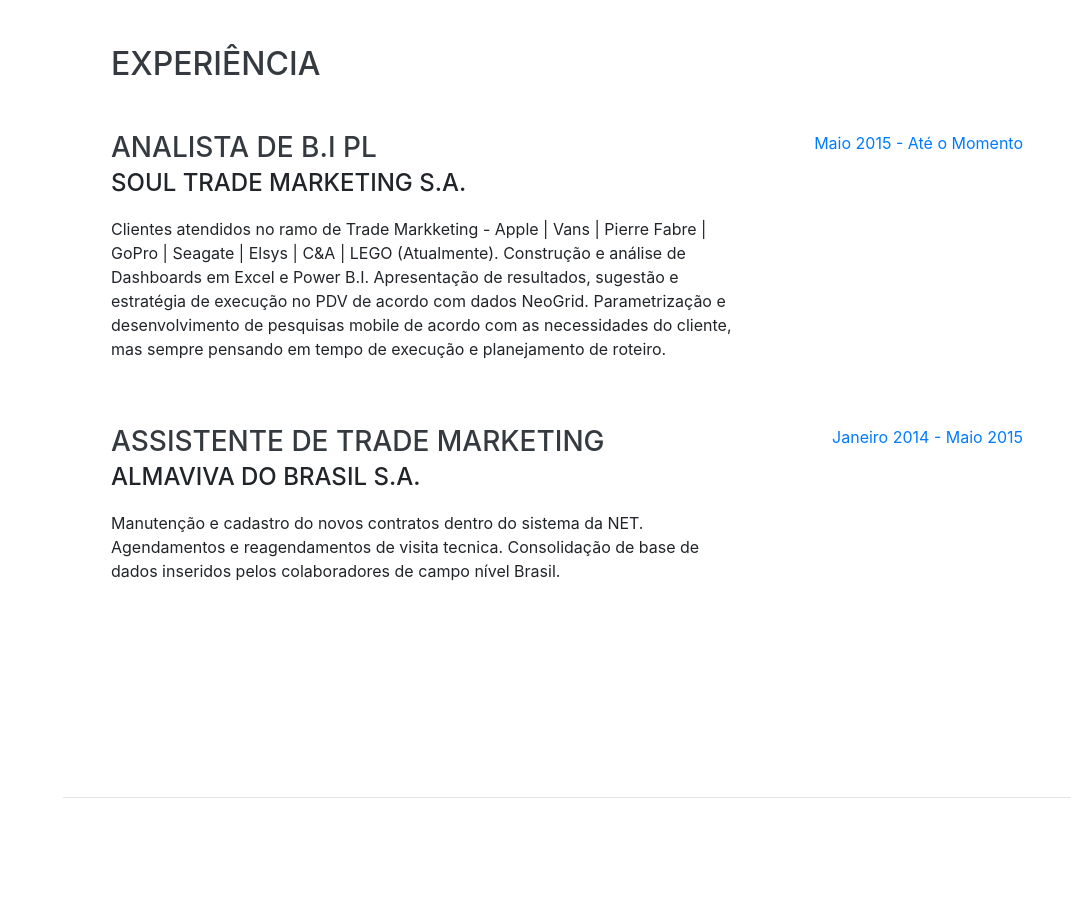
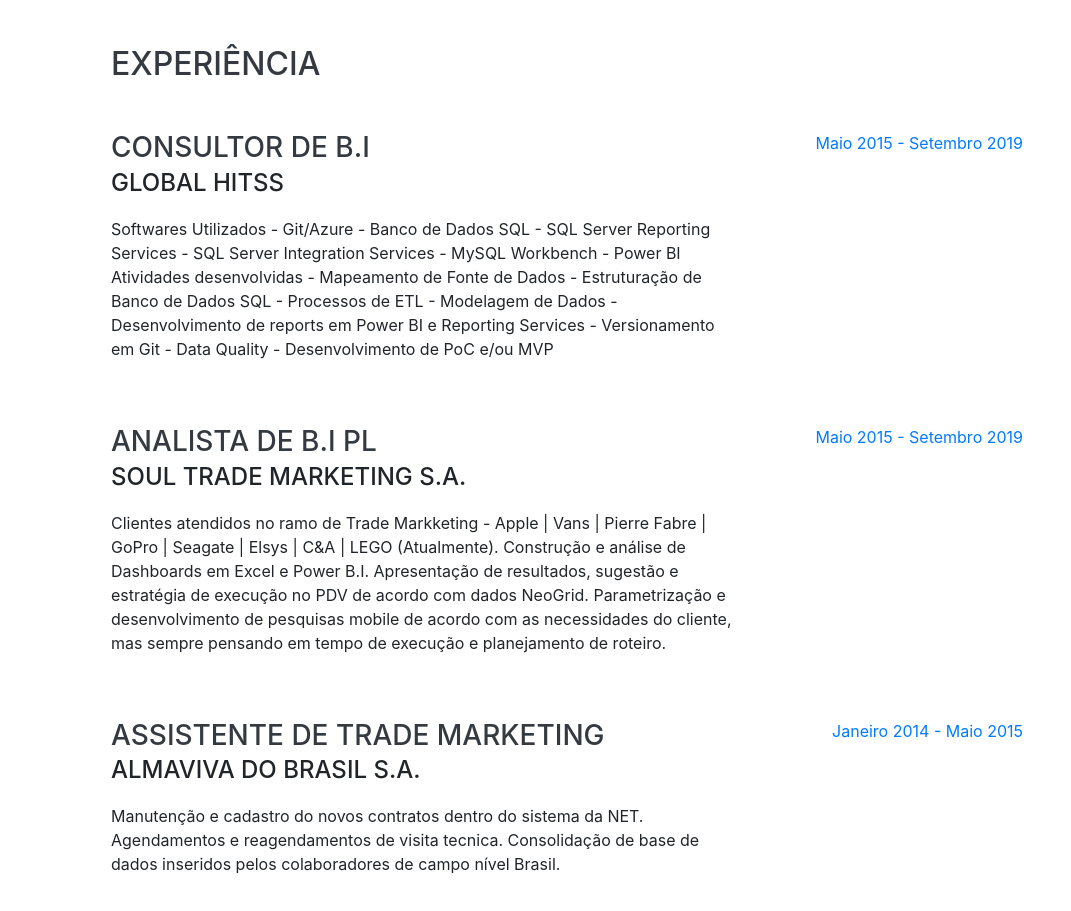
Before and after one commit to TacilioRodriguez/taciliorodriguez.github.io, a website with bundled scripts: page index.html in a window 1280 px wide. Shown: the part 804-1715 px from the top of the page, without its empty margins (209-1280 px from the left). Built offline with nearby package versions, Linux system fonts and the light colour scheme; a web font is replaced by a local one.

Commit message:
Update - Global Hitss
Novo trabalho

```diff
--- a/index.html
+++ b/index.html
@@ -98,12 +98,40 @@ Desenvolvi algumas aplicações, uma delas é um app para controle financeiro (S
 
         <div class="resume-item d-flex flex-column flex-md-row justify-content-between mb-5">
           <div class="resume-content">
+            <h3 class="mb-0">Consultor de B.I</h3>
+            <div class="subheading mb-3">Global Hitss</div>
+            <p>Softwares Utilizados
+              - Git/Azure
+              - Banco de Dados SQL
+              - SQL Server Reporting Services
+              - SQL Server Integration Services
+              - MySQL Workbench
+              - Power BI
+
+              Atividades desenvolvidas
+              - Mapeamento de Fonte de Dados
+              - Estruturação de Banco de Dados SQL
+              - Processos de ETL
+              - Modelagem de Dados
+              - Desenvolvimento de reports em Power BI e Reporting Services
+              - Versionamento em Git
+              - Data Quality
+              - Desenvolvimento de PoC e/ou MVP</p>
+          </div>
+          <div class="resume-date text-md-right">
+            <span class="text-primary">Maio 2015 - Setembro 2019</span>
+          </div>
+        </div>
+
+
+        <div class="resume-item d-flex flex-column flex-md-row justify-content-between mb-5">
+          <div class="resume-content">
             <h3 class="mb-0">Analista de B.I PL</h3>
             <div class="subheading mb-3">Soul Trade Marketing S.A.</div>
             <p>Clientes atendidos no ramo de Trade Markketing - Apple | Vans | Pierre Fabre | GoPro | Seagate | Elsys | C&A | LEGO (Atualmente). Construção e análise de Dashboards em Excel e Power B.I. Apresentação de resultados, sugestão e estratégia de execução no PDV de acordo com dados NeoGrid. Parametrização e desenvolvimento de pesquisas mobile de acordo com as necessidades do cliente, mas sempre pensando em tempo de execução e planejamento de roteiro.</p>
           </div>
           <div class="resume-date text-md-right">
-            <span class="text-primary">Maio 2015 - Até o Momento</span>
+            <span class="text-primary">Maio 2015 - Setembro 2019</span>
           </div>
         </div>
 
```
